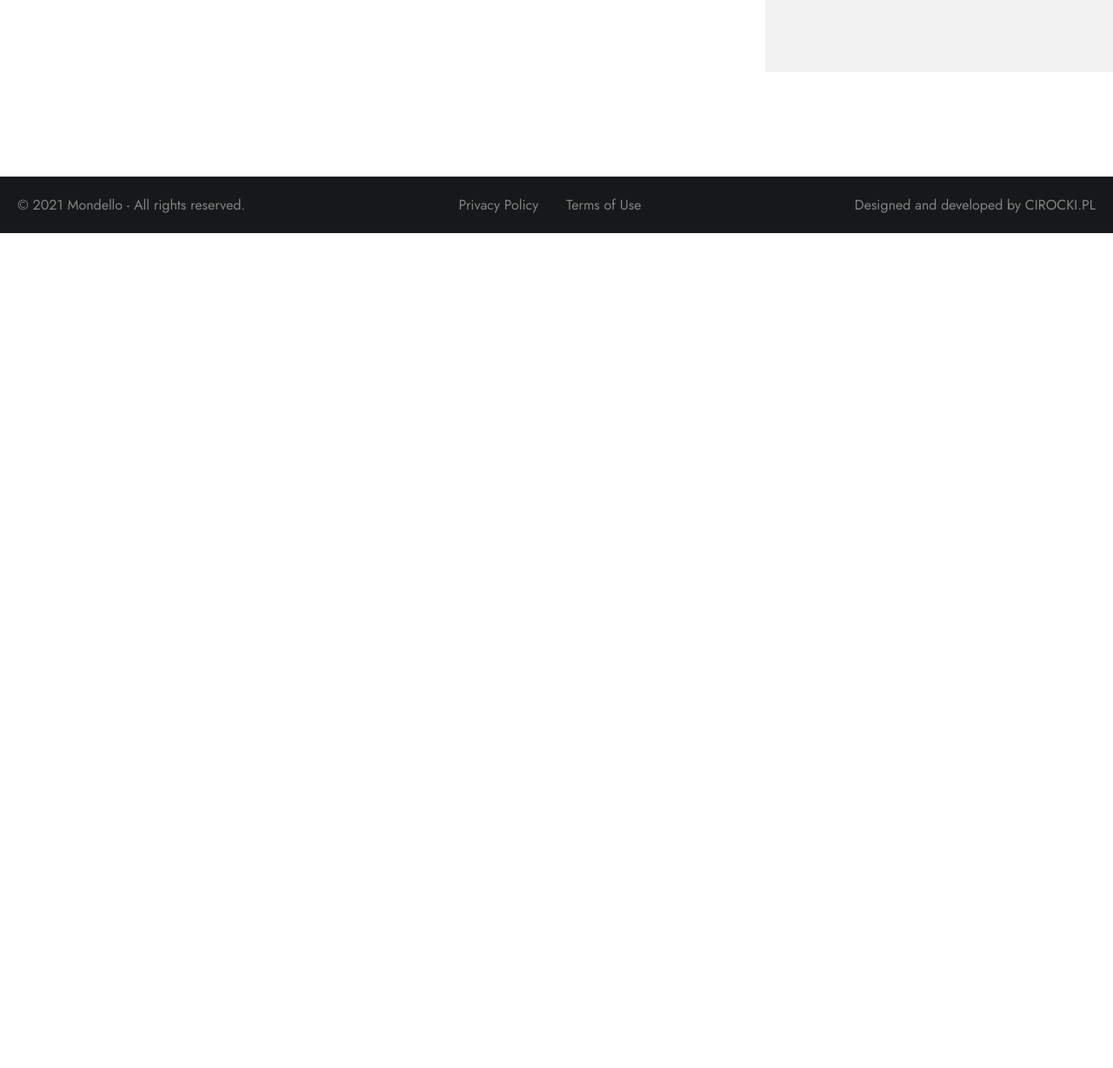
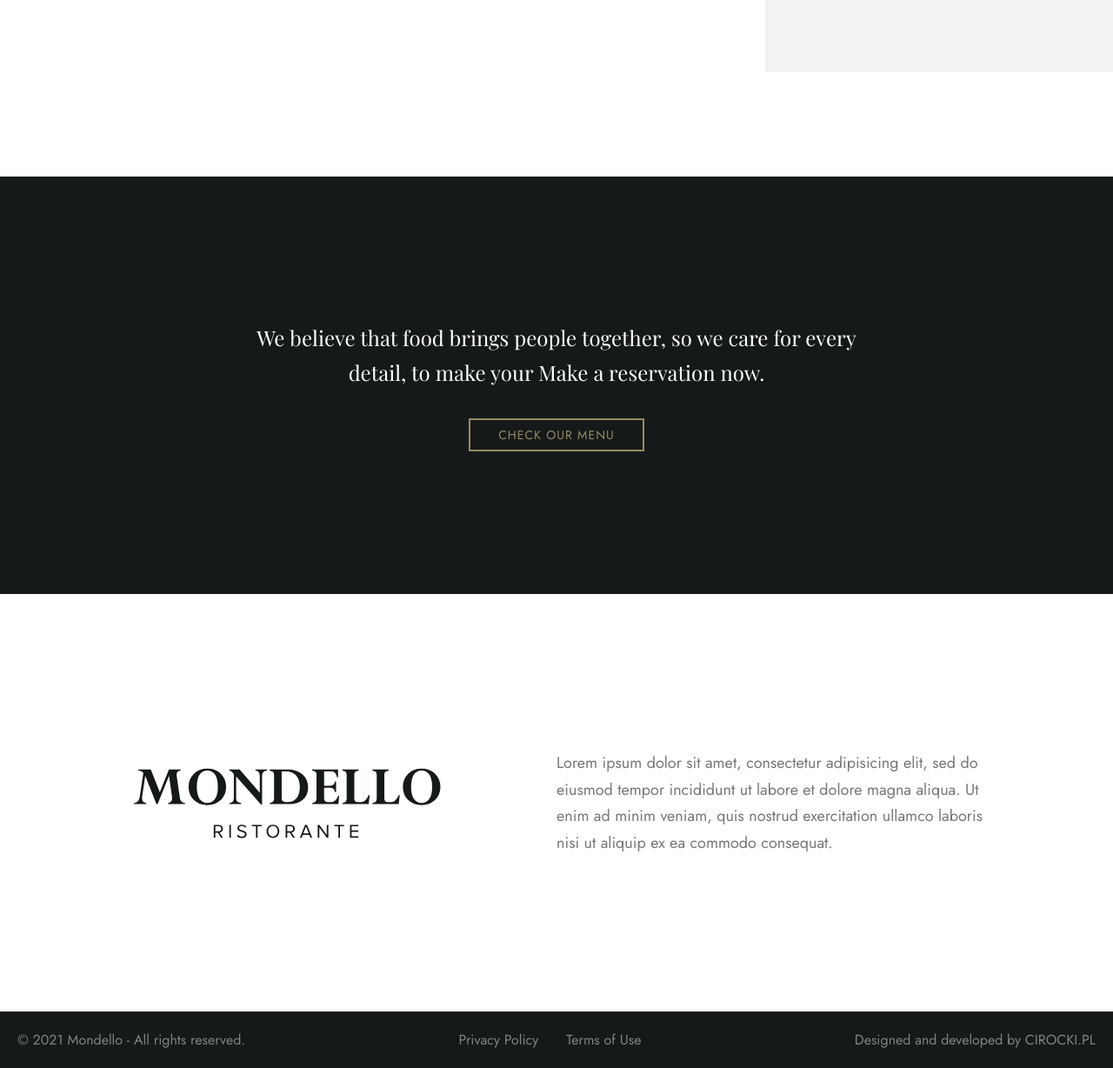
Before and after one commit to cirocki/italian_restaurant_gatsby_website, a Gatsby site: page /about in a window 1280 px wide. Shown: the part 1990-3218 px from the top of the page at 87% size. Before the commit the page ends 2258 px from the top, so only its background shows below. Built offline with nearby package versions, Linux system fonts and the light colour scheme; Gatsby itself is replaced by a stand-in of ours; a web font is replaced by a local one.

Commit message:
add align cases to button

```diff
--- a/src/components/buttons/ButtonGhost.js
+++ b/src/components/buttons/ButtonGhost.js
@@ -1,13 +1,24 @@
 import React from "react"
 import styled from "styled-components"
 import { Link as GatsbyLink } from "gatsby"
+
+const handleAlignment = align => {
+  switch (align) {
+    case "right":
+      return "flex-end"
+    case "center":
+      return "center"
+    default:
+      return "flex-start"
+  }
+}
 
 const StyledButton = styled(GatsbyLink)`
   display: block;
   overflow: hidden;
   margin-top: 2rem;
   padding: 0.625rem 2rem;
-  align-self: ${props => (props.right ? "flex-end" : "flex-start")};
+  align-self: ${props => handleAlignment(props.align)};
   font-size: 0.875rem;
   font-weight: 400;
   color: ${props => props.theme.colors.gold};
--- a/src/pages/about.js
+++ b/src/pages/about.js
@@ -6,6 +6,7 @@ import Container from "../layout/container/Container"
 import AboutHeader from "../pagesParts/about/AboutHeader"
 import AboutTop from "../pagesParts/about/AboutTop"
 import AboutMid from "../pagesParts/about/AboutMid"
+import AboutBot from "../pagesParts/about/AboutBot"
 
 const StyledMainDiv = styled.main`
   margin-top: 60px;
@@ -21,6 +22,7 @@ export default function AboutPage() {
         <AboutHeader />
         <AboutTop />
         <AboutMid />
+        <AboutBot />
       </StyledMainDiv>
     </Layout>
   )
--- /dev/null
+++ b/src/pagesParts/about/AboutBot.js
@@ -0,0 +1,97 @@
+import React from "react"
+import styled from "styled-components"
+
+import Container from "../../layout/container/Container"
+import MainParagraph from "../../components/typography/MainParagraph"
+import logoImage from "../../img/branding/Mondello Restaurant logo.svg"
+import OldSchoolHeading from "../../components/typography/OldSchoolHeading"
+import ButtonGhost from "../../components/buttons/ButtonGhost"
+
+const StyledMainWrapper = styled.div`
+  position: relative;
+  &:after {
+    content: "";
+    position: absolute;
+    top: 0;
+    right: 0;
+    width: 100%;
+    height: 50%;
+    background: ${props => props.theme.colors.dark};
+    z-index: -1;
+  }
+`
+const StyledBotGrid = styled.div`
+  display: grid;
+  grid-template-columns: repeat(12, 1fr);
+  grid-template-rows: repeat(8, 1fr);
+`
+const StyledHeadingDiv = styled.div`
+  grid-column: 1/13;
+  grid-row: 1/5;
+  display: flex;
+  flex-direction: column;
+  align-items: center;
+  justify-content: center;
+`
+const StyledBrandingDiv = styled.div`
+  grid-column: 1/7;
+  grid-row: 5/9;
+  min-height: 480px;
+  display: flex;
+  align-items: center;
+  justify-content: center;
+`
+const StyledContentDiv = styled.div`
+  grid-column: 7/12;
+  grid-row: 5/9;
+  display: flex;
+  align-items: center;
+`
+
+const StyledHeadingWrapper = styled.div`
+  max-width: 720px;
+  display: flex;
+  flex-direction: column;
+  text-align: center;
+  justify-content: center;
+  align-items: center;
+`
+const StyledLogo = styled.img`
+  max-width: 360px;
+`
+
+export default function AboutBot() {
+  return (
+    <StyledMainWrapper>
+      <Container>
+        <StyledBotGrid>
+          <StyledHeadingDiv>
+            <StyledHeadingWrapper>
+              <OldSchoolHeading whiteColor>
+                We believe that food brings people together, so we care for
+                every detail, to make your Make a reservation now.
+              </OldSchoolHeading>
+              <ButtonGhost to="/our-menu" align="center">
+                Check Our Menu
+              </ButtonGhost>
+            </StyledHeadingWrapper>
+          </StyledHeadingDiv>
+          <StyledBrandingDiv>
+            <StyledLogo
+              src={logoImage}
+              alt="Mondello Restaurant logo"
+            ></StyledLogo>
+          </StyledBrandingDiv>
+          <StyledContentDiv>
+            <MainParagraph>
+              Lorem ipsum dolor sit amet, consectetur adipisicing elit, sed do
+              eiusmod tempor incididunt ut labore et dolore magna aliqua. Ut
+              enim ad minim veniam, quis nostrud exercitation ullamco laboris
+              nisi ut aliquip ex ea commodo consequat.
+            </MainParagraph>
+          </StyledContentDiv>
+        </StyledBotGrid>
+      </Container>
+    </StyledMainWrapper>
+  )
+}
--- a/src/pagesParts/history/BotPart.js
+++ b/src/pagesParts/history/BotPart.js
@@ -93,7 +93,7 @@ export default function BotPart() {
                 believe in.
               </OldSchoolHeading>
 
-              <ButtonGhost to="/about" right>
+              <ButtonGhost to="/about" align="right">
                 About Us
               </ButtonGhost>
             </StyledContent>
```
